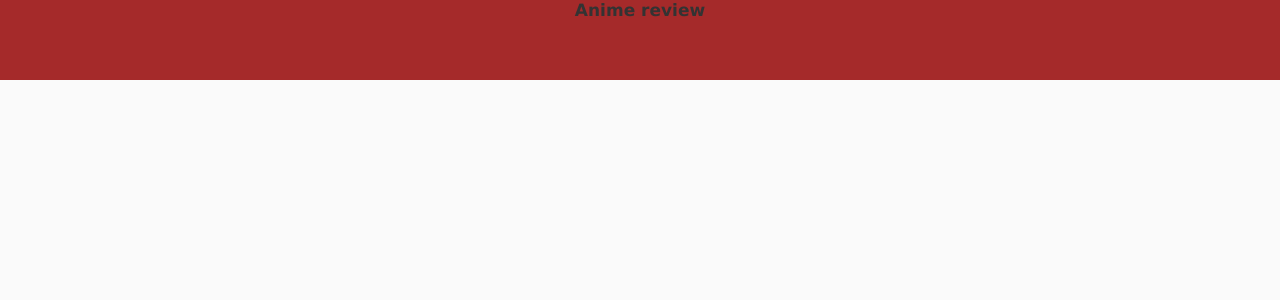
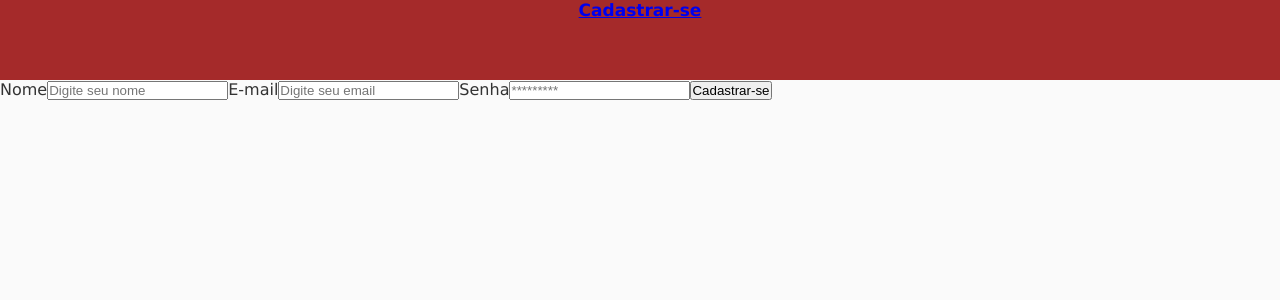
Before and after one commit to Freitas29/ReactAnime, a React (Create React App) app: page /signIn in a window 1280 px wide. Shown: the top 300 px of the page. Built offline with nearby package versions, Linux system fonts and the light colour scheme.

Commit message:
sign in test

```diff
--- /dev/null
+++ b/src/components/form/index.js
@@ -0,0 +1,53 @@
+import React, { Component } from 'react'
+import api from '../../services/api'
+
+export default class Form extends Component{
+    state = {
+        name: "",
+        password: "",
+        email: "",
+    }
+
+    handleName = (e) => {
+        this.setState({name: e.target.value})
+    }
+
+    handlePassword = (e) =>{
+        this.setState({password: e.target.value})
+    }
+
+    handleEmail = (e) =>{
+        this.setState({email: e.target.value})
+    }
+
+    handleLogin = async () => {
+        const response = await api.post('http://localhost:3001/api/v1/sessions', {
+            email: this.state.email,
+            password: this.state.password
+        }).then(function (response){
+            const {status} = response
+            alert(status)
+        }).catch(function (response){
+            alert('caiu no erro');
+        })
+
+
+    }
+
+    render(){
+        return(
+            <form action={this.props.action} method="POST">
+                <label>Nome</label>
+                <input placeholder="Digite seu nome" onChange={(e) => this.handleName(e)}/>
+
+                <label>E-mail</label>
+                <input placeholder="Digite seu email" onChange={(e) => this.handleEmail(e)}/>
+
+                <label>Senha</label>
+                <input type="password" placeholder="*********" onChange={(e) => this.handlePassword(e)}/>
+
+                <button type="button" onClick={(e) => this.handleLogin()}>{this.props.buttonName}</button>
+            </form>
+        )
+    }
+}
--- a/src/components/header/index.js
+++ b/src/components/header/index.js
@@ -1,10 +1,17 @@
-import React from 'react'
+import React, { Component } from 'react';
+import { Link } from 'react-router-dom'
 
 import './index.css'
 
-const Header = () => (
-    <header>Anime review</header>
-)
 
-
-export default Header;
+export default class Header extends Component{
+    render(){
+        return(
+            <header>
+                <ul>
+                    <a href="/signIn">Cadastrar-se</a>
+                </ul>
+            </header>
+        )
+    }
+}
--- /dev/null
+++ b/src/pages/sign-in/index.js
@@ -0,0 +1,13 @@
+import React, { Component } from 'react'
+import Form from '../../components/form'
+
+
+export default class SignIn extends Component{
+    render(){
+        return(
+            <Form
+            action="/sessions"
+            buttonName="Cadastrar-se"/>
+        )
+    }
+}
--- a/src/routes.js
+++ b/src/routes.js
@@ -5,12 +5,14 @@ import { BrowserRouter, Switch, Route} from 'react-router-dom'
 
 import Main from './pages/main';
 import Anime from './pages/animes';
+import SignIn from './pages/sign-in'
 
 const Routes = () => (
     <BrowserRouter>
         <Switch>
-            <Route exact path="/" component={Main}></Route>
-            <Route path="/animes/:id" component={Anime}></Route>
+            <Route exact path="/" component={ Main }></Route>
+            <Route path="/animes/:id" component={ Anime }></Route>
+            <Route path="/signIn" component={ SignIn }></Route>
         </Switch>
     </BrowserRouter>
 );
```
Also changed, not shown: src/pages/sign-up/index.js (added, +13 -0 lines).
